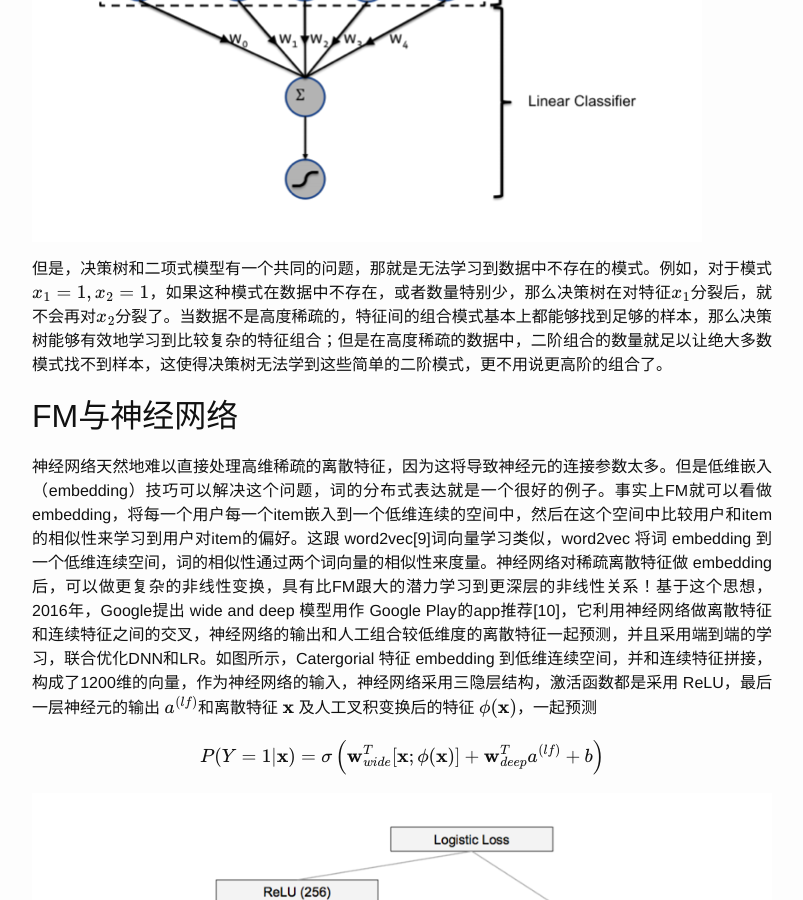
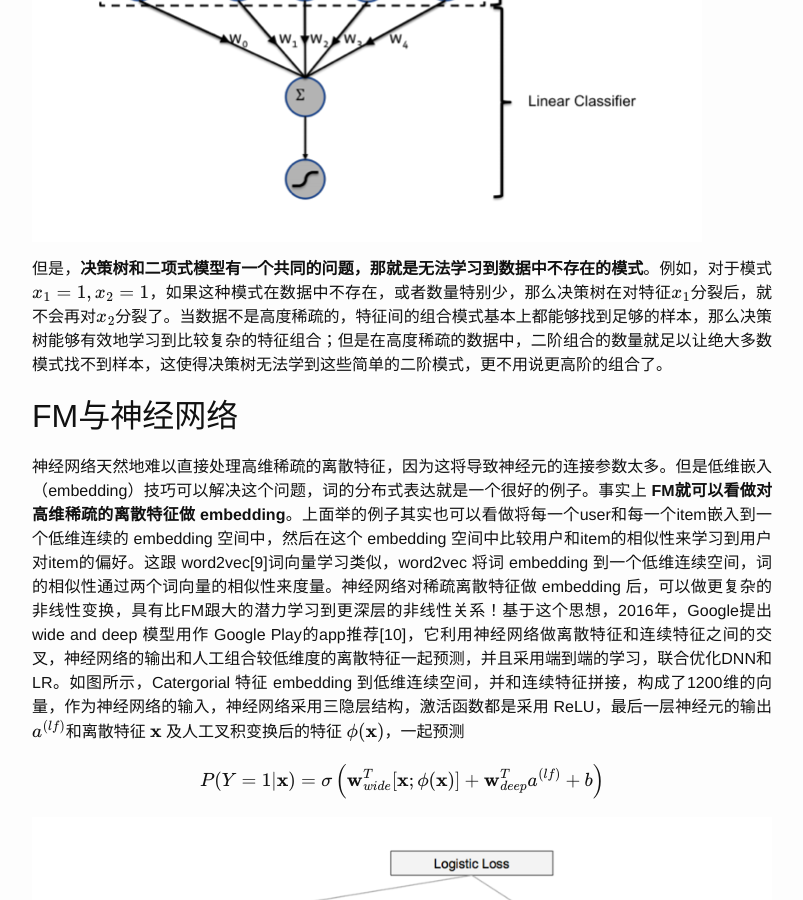
Before and after one commit to tracholar/tracholar.github.io, a Jekyll site: the page built from _posts/2017-03-10-factorization-machine.md, in a window 1280 px wide and 900 px high, scrolled down 5778 px. Shown: the whole window, without its empty margins (238-1041 px from the left). Built offline with Jekyll 4.4.1, drawn with Linux system fonts in a browser that asks for light colours; formulas are drawn with MathJax 3; comment, search, counter and statistics services are not loaded; some of the changed text lies outside the part shown.

Commit message:
strong some text

```diff
--- a/_posts/2017-03-10-factorization-machine.md
+++ b/_posts/2017-03-10-factorization-machine.md
@@ -132,7 +132,7 @@ $$
 
 ![mf-fm](/assets/images/mf-fm.png)
 
-从上面的叙述来看，FM的二阶矩阵也用了矩阵分解的技巧，那么基于矩阵分解的协同过滤和FM是什么关系呢？以user对item评分预测问题为例，基于矩阵分解的协同过滤可以看做FM的一个特殊例子，对于每一个样本，FM可以看做特征只有userid和itemid的onehot编码后的向量连接而成的向量。从FM和MFCF公式来看，MFCF的用户向量$$p_u$$和item向量$$q_i$$可以看做FM中的隐向量，用户和item的bias向量$$b_u, b_i$$就是FM中的一次项系数，常数$$\mu$$也和FM中的常数$$w_0$$相对应，可以看到，MFCF就是FM的一个特例！另外，FM可以采用更多的特征，学习更多的组合模式，这是单个矩阵分解的模型所做不到的！因此，FM比矩阵分解的方法更具普遍性！事实上，现在能用矩阵分解的方法做的方案都直接上FM了！
+从上面的叙述来看，FM的二阶矩阵也用了矩阵分解的技巧，那么基于矩阵分解的协同过滤和FM是什么关系呢？以user对item评分预测问题为例，基于矩阵分解的协同过滤可以看做FM的一个特殊例子，对于每一个样本，FM可以看做特征只有userid和itemid的onehot编码后的向量连接而成的向量。从FM和MFCF公式来看，MFCF的用户向量$$p_u$$和item向量$$q_i$$可以看做FM中的隐向量，用户和item的bias向量$$b_u, b_i$$就是FM中的一次项系数，常数$$\mu$$也和FM中的常数$$w_0$$相对应，可以看到，**MFCF就是FM的一个特例**！另外，FM可以采用更多的特征，学习更多的组合模式，这是单个矩阵分解的模型所做不到的！因此，FM比矩阵分解的方法更具普遍性！事实上，现在能用矩阵分解的方法做的方案都直接上FM了！
 
 ![mf-fm](/assets/images/mf-fm2.png)
 
@@ -141,10 +141,10 @@ FM和决策树都可以做特征组合，Facebook就用GBDT学习特征的自动
 
 ![dt-fm](/assets/images/dt-fm.png)
 
-但是，决策树和二项式模型有一个共同的问题，那就是无法学习到数据中不存在的模式。例如，对于模式$$x_1=1,x_2=1$$，如果这种模式在数据中不存在，或者数量特别少，那么决策树在对特征$$x_1$$分裂后，就不会再对$$x_2$$分裂了。当数据不是高度稀疏的，特征间的组合模式基本上都能够找到足够的样本，那么决策树能够有效地学习到比较复杂的特征组合；但是在高度稀疏的数据中，二阶组合的数量就足以让绝大多数模式找不到样本，这使得决策树无法学到这些简单的二阶模式，更不用说更高阶的组合了。
+但是，**决策树和二项式模型有一个共同的问题，那就是无法学习到数据中不存在的模式**。例如，对于模式$$x_1=1,x_2=1$$，如果这种模式在数据中不存在，或者数量特别少，那么决策树在对特征$$x_1$$分裂后，就不会再对$$x_2$$分裂了。当数据不是高度稀疏的，特征间的组合模式基本上都能够找到足够的样本，那么决策树能够有效地学习到比较复杂的特征组合；但是在高度稀疏的数据中，二阶组合的数量就足以让绝大多数模式找不到样本，这使得决策树无法学到这些简单的二阶模式，更不用说更高阶的组合了。
 
 ## FM与神经网络
-神经网络天然地难以直接处理高维稀疏的离散特征，因为这将导致神经元的连接参数太多。但是低维嵌入（embedding）技巧可以解决这个问题，词的分布式表达就是一个很好的例子。事实上FM就可以看做 embedding，将每一个用户每一个item嵌入到一个低维连续的空间中，然后在这个空间中比较用户和item的相似性来学习到用户对item的偏好。这跟 word2vec[9]词向量学习类似，word2vec 将词 embedding 到一个低维连续空间，词的相似性通过两个词向量的相似性来度量。神经网络对稀疏离散特征做 embedding 后，可以做更复杂的非线性变换，具有比FM跟大的潜力学习到更深层的非线性关系！基于这个思想，2016年，Google提出 wide and deep 模型用作 Google Play的app推荐[10]，它利用神经网络做离散特征和连续特征之间的交叉，神经网络的输出和人工组合较低维度的离散特征一起预测，并且采用端到端的学习，联合优化DNN和LR。如图所示，Catergorial 特征 embedding 到低维连续空间，并和连续特征拼接，构成了1200维的向量，作为神经网络的输入，神经网络采用三隐层结构，激活函数都是采用 ReLU，最后一层神经元的输出 $$a^{(lf)}$$和离散特征 $$\mathbf{x}$$ 及人工叉积变换后的特征 $$\phi(\mathbf{x})$$，一起预测
+神经网络天然地难以直接处理高维稀疏的离散特征，因为这将导致神经元的连接参数太多。但是低维嵌入（embedding）技巧可以解决这个问题，词的分布式表达就是一个很好的例子。事实上 **FM就可以看做对高维稀疏的离散特征做 embedding**。上面举的例子其实也可以看做将每一个user和每一个item嵌入到一个低维连续的 embedding 空间中，然后在这个 embedding 空间中比较用户和item的相似性来学习到用户对item的偏好。这跟 word2vec[9]词向量学习类似，word2vec 将词 embedding 到一个低维连续空间，词的相似性通过两个词向量的相似性来度量。神经网络对稀疏离散特征做 embedding 后，可以做更复杂的非线性变换，具有比FM跟大的潜力学习到更深层的非线性关系！基于这个思想，2016年，Google提出 wide and deep 模型用作 Google Play的app推荐[10]，它利用神经网络做离散特征和连续特征之间的交叉，神经网络的输出和人工组合较低维度的离散特征一起预测，并且采用端到端的学习，联合优化DNN和LR。如图所示，Catergorial 特征 embedding 到低维连续空间，并和连续特征拼接，构成了1200维的向量，作为神经网络的输入，神经网络采用三隐层结构，激活函数都是采用 ReLU，最后一层神经元的输出 $$a^{(lf)}$$和离散特征 $$\mathbf{x}$$ 及人工叉积变换后的特征 $$\phi(\mathbf{x})$$，一起预测
 
 $$
 P(Y=1|\mathbf{x}) = \sigma\left(\mathbf{w}_{wide}^T[\mathbf{x}; \phi(\mathbf{x})] + \mathbf{w}_{deep}^T a^{(lf)} + b \right)
```
